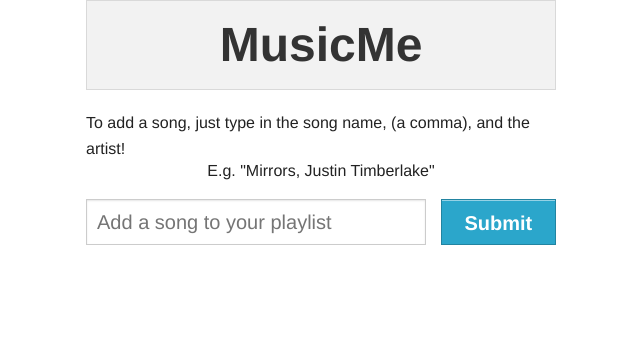
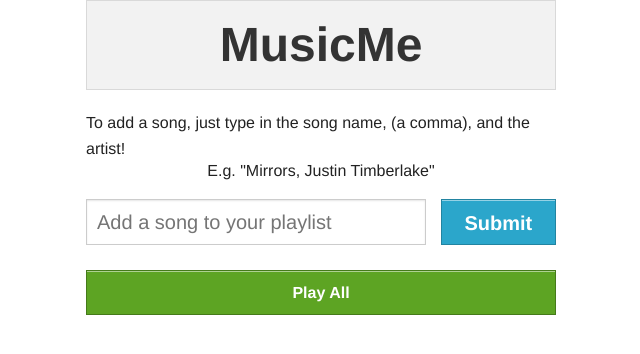
Before and after one commit to vfang/MusicMe, a Django app: page / in a window 1280 px wide. Shown: the top 354 px of the page, without its empty margins (319-959 px from the left). Run offline with Django 3.2, Linux system fonts and the light colour scheme; parts of the project's set-up code (start-up, migrations or seed data) failed here and were passed over; some libraries are stand-ins or nearby versions.

Commit message:
style stuff for moritz

```diff
--- a/playlist/static/playlist/css/musicme.css
+++ b/playlist/static/playlist/css/musicme.css
@@ -24,3 +24,17 @@
 	background-color: gray;
 	border: red;
 }
+
+.songpanel{
+	padding: .75em;
+}
+
+#playPlaylistBtn {
+	width:100%;
+	display: block;
+}
+
+#pausePlaylistBtn {
+	width:100%;
+	display: none;
+}
--- a/playlist/static/playlist/js/musicme.js
+++ b/playlist/static/playlist/js/musicme.js
@@ -20,13 +20,13 @@ function createUpvoteBtn(ele) {
 }
 
 function createPlaylistElement(ele){
-	var html = "<div class='panel songpanel'>" + createPlayBtn(ele) + createUpvoteBtn(ele)+ createDownBtn(ele) + ele.songtitle + " - " + ele.artist + " " + "<b>" + ele.votecount + " votes</b>" + "</div>";
+	var html = "<div class='panel songpanel'>" + createPlayBtn(ele) + createUpvoteBtn(ele)+ createDownBtn(ele) + ele.songtitle + " - " + ele.artist + " " + "<b>" + ele.votecount + " </b>" + "</div>";
 
 	return html;
 }
 
 function createPlayBtn(ele) {
-	var html = "<div class='playbuttonContainer'><button class='small button playButton' id='play_" + ele.songid + "'>PLAY</button></div>";
+	var html = "<button class='small button playButton' id='play_" + ele.songid + "'>PLAY</button>";
 	return html;
 }
 
--- a/playlist/templates/playlist/index.html
+++ b/playlist/templates/playlist/index.html
@@ -128,6 +128,12 @@
          </form>
           <div class="message"></div>
       </div>
+
+      <div>
+        <button id="playPlaylistBtn" class="success">Play All</button>
+        <button id="pausePlaylistBtn" class="alert">Pause</button>
+
+
       <div id="playlist">
 
       </div>
```
